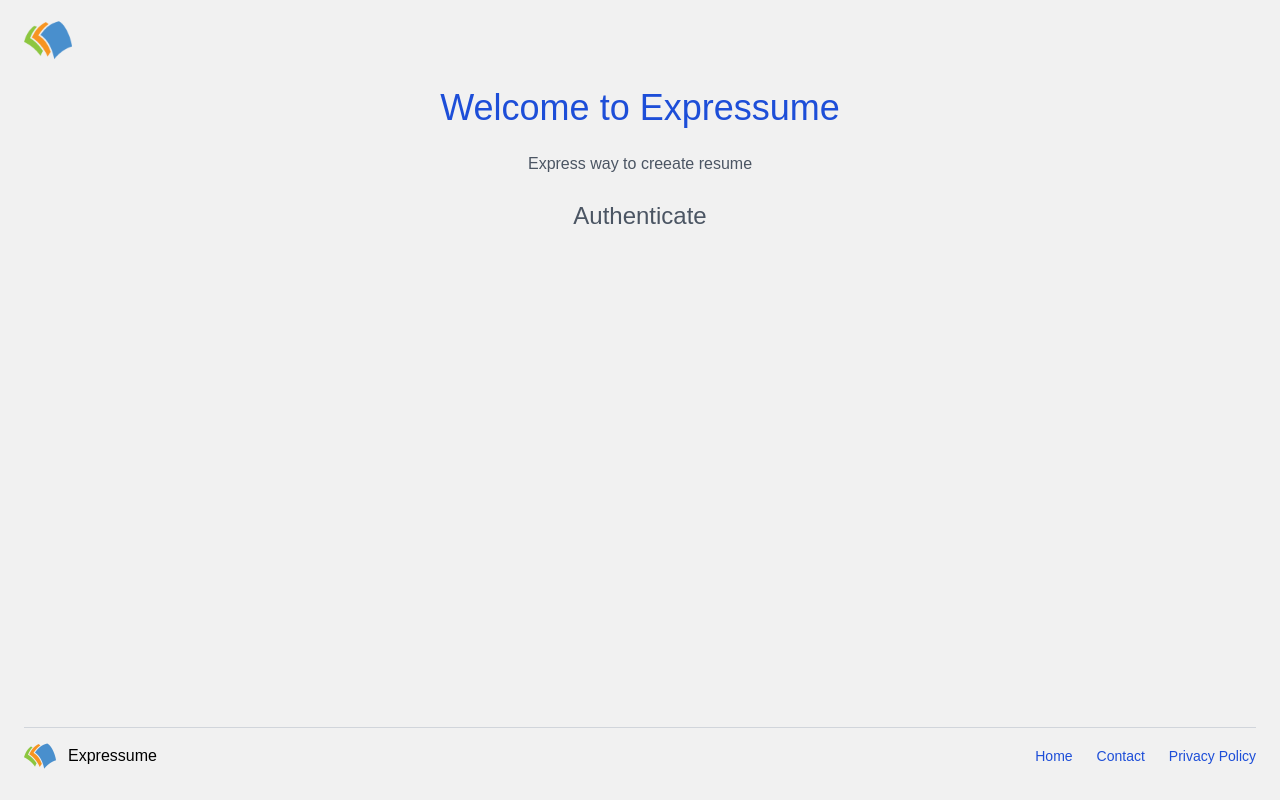
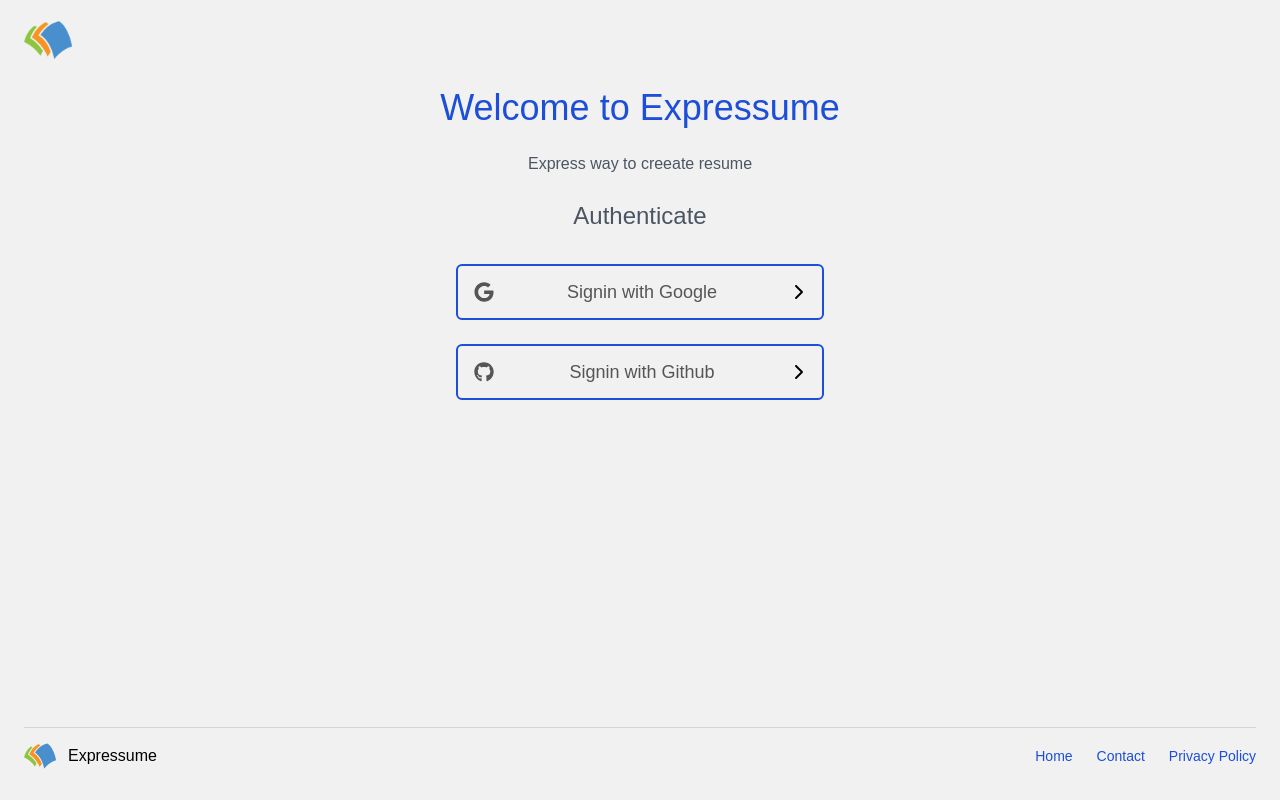
Before and after one commit to marvinok26/CV-Builder, a React (Create React App) app: page /auth in a window 1280 px wide. Built offline with nearby package versions, Linux system fonts and the light colour scheme.

Commit message:
authenticate 2

```diff
--- /dev/null
+++ b/src/components/AuthButtonWithProvider.jsx
@@ -0,0 +1,15 @@
+import React from 'react'
+import { FaChevronRight } from 'react-icons/fa6'
+
+const AuthButtonWithProvider = ({Icon, label, provider}) => {
+  return (
+    <div className='w-full px-4 py-3 rounded-md border-2 border-blue-700 flex items-center justify-between cursor-pointer group hover:bg-blue-700 active:scale-95 duration-150 hover:shadow-md'>
+        <Icon className="text-txtPrimary text-xl group-hover:text-white" />
+        <p className="text-txtPrimary text-lg group-hover:text-white">{label}</p>
+        <FaChevronRight className='text-textPrimary text-base group-hover:text-white' />
+
+    </div>
+  )
+}
+
+export default AuthButtonWithProvider
--- /dev/null
+++ b/src/components/index.js
@@ -0,0 +1 @@
+export {default as AuthButtonWithProvider} from "./AuthButtonWithProvider";
--- a/src/pages/Authentication.jsx
+++ b/src/pages/Authentication.jsx
@@ -1,13 +1,15 @@
 import React from 'react'
 
-import {Logo} from "../assets";
+import { Logo } from "../assets";
 import { Footer } from '../containers';
+import { AuthButtonWithProvider } from '../components';
+import { FaGithub, FaGoogle } from 'react-icons/fa6';
 
 function Authentication() {
     return (
         <div className='auth-section'>
             {/* top section */}
-        <img src={Logo} alt='' className='w-12 h-auto object-contain'/>
+            <img src={Logo} alt='' className='w-12 h-auto object-contain' />
 
             {/* main section */}
             <div className="w-full flex flex-1 flex-col items-center justify center gap-6">
@@ -15,7 +17,16 @@ function Authentication() {
                 <p className='text-base text-gray-600'>Express way to creeate resume</p>
                 <h2 className='text-2xl text-gray-600'>Authenticate</h2>
 
-            <div className=""></div>
+                <div className="w-full lg:w-96 rounded-md p-2 flex flex-col items-center justify-start gap-6">
+                    <AuthButtonWithProvider
+                        Icon={FaGoogle}
+                        label={"Signin with Google"}
+                        provider={"GoogleAuthProvider"} />
+                    <AuthButtonWithProvider
+                        Icon={FaGithub}
+                        label={"Signin with Github"}
+                        provider={"GithubAuthProvider"} />
+                </div>
             </div>
 
             {/* footer section */}
--- a/tailwind.config.js
+++ b/tailwind.config.js
@@ -2,7 +2,14 @@
 module.exports = {
   content: ["./src/**/*.{js,jsx,ts,tsx}",],
   theme: {
-    extend: {},
+    extend: {
+      colors:{
+        txtPrimary: "#555",
+        txtLight: "#999",
+        txtDArk: "#222",
+        bgPrimary: "#f1f1f1",
+      },
+    },
   },
   plugins: [],
 }
```
Lines whose indentation alone changed are shown as unchanged.
